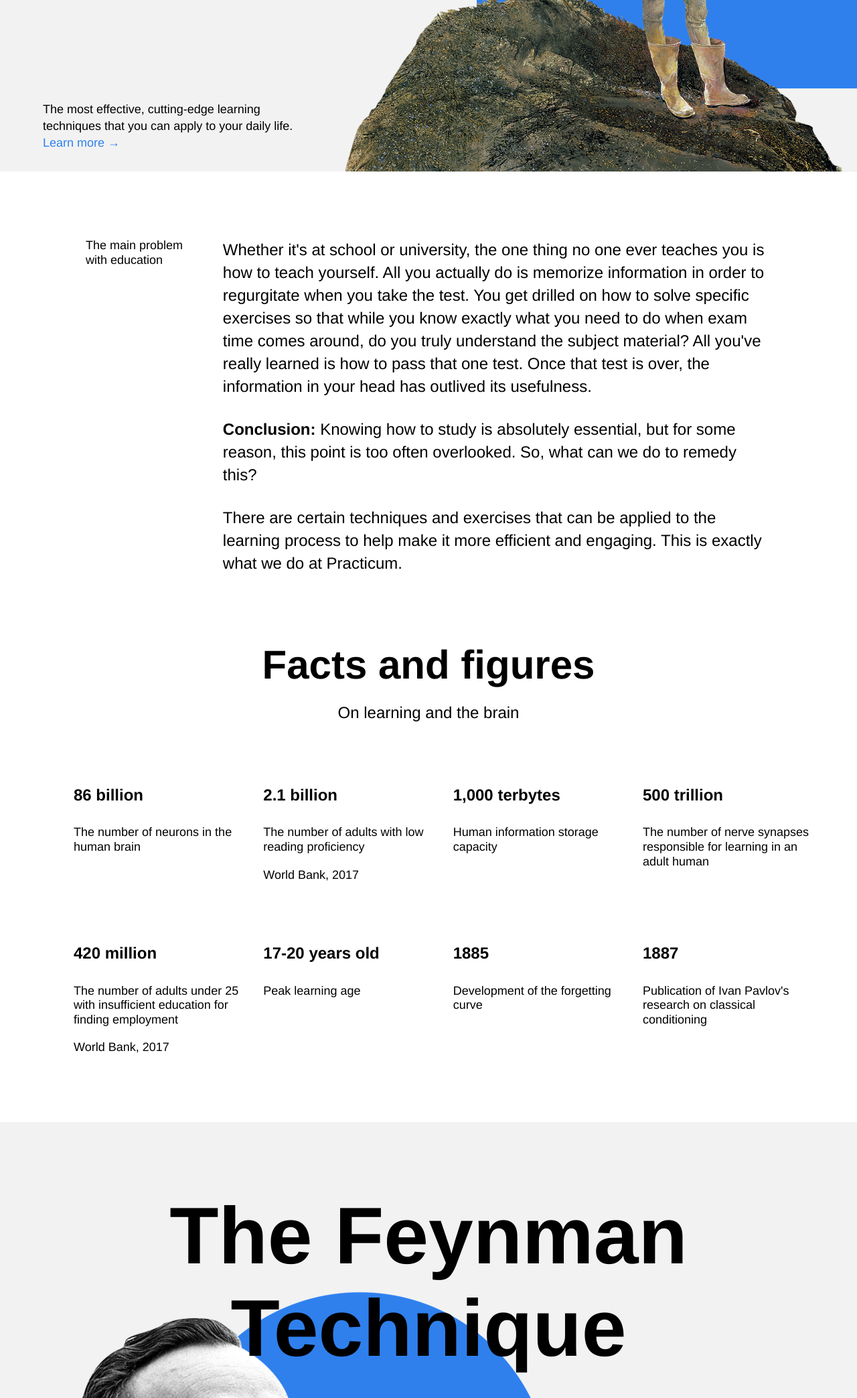
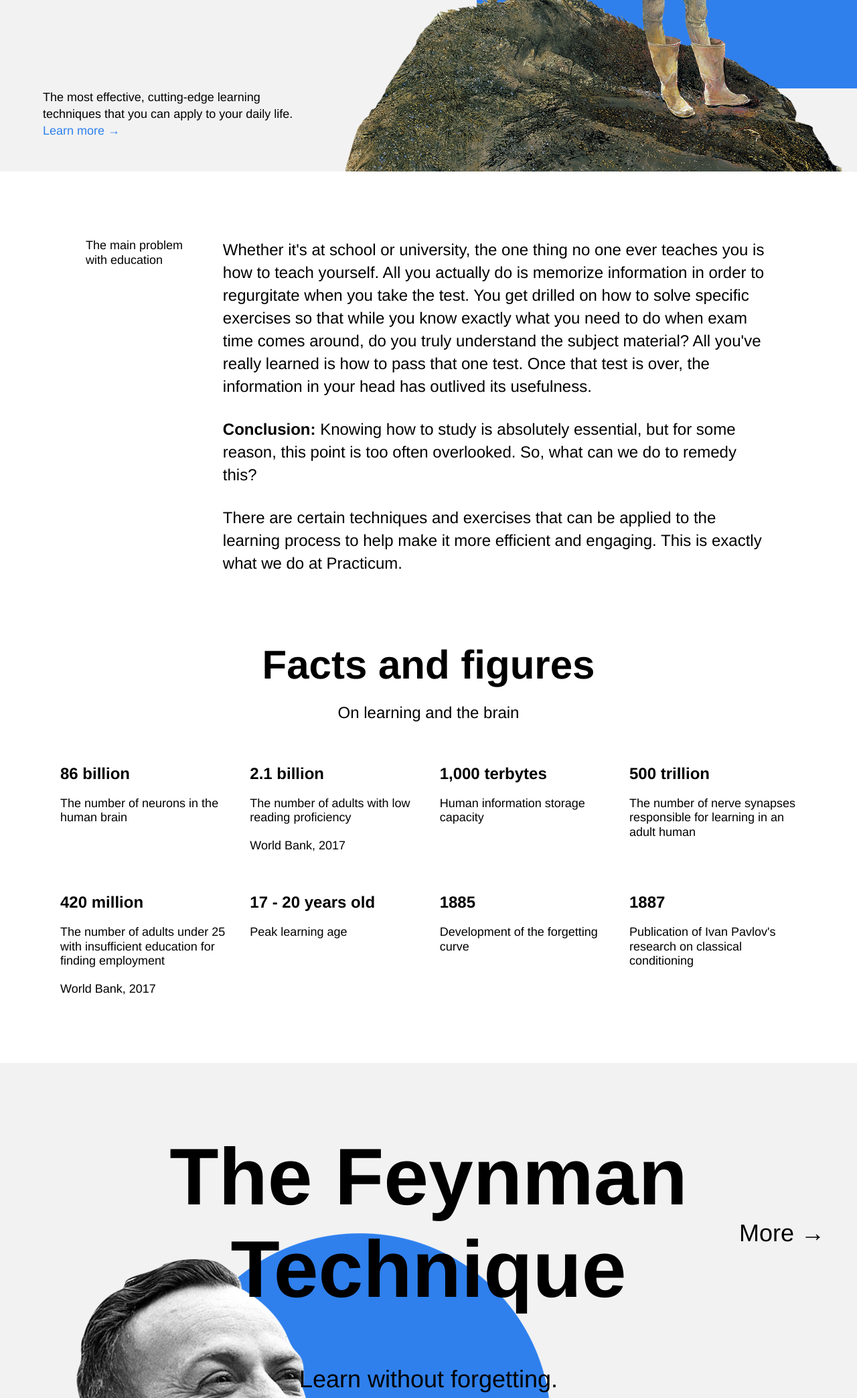
Before and after one commit to lindakovacs/web_project_1, a plain HTML site: page index.html in a window 1280 px wide. Shown: the part 500-2587 px from the top of the page at 67% size. Drawn offline with Linux system fonts and the light colour scheme.

Commit message:
Sprint2 Project1 - Rev2

```diff
--- a/index.html
+++ b/index.html
@@ -16,9 +16,9 @@
         <header class="header">
             <div class="logo logo_place_header"></div>
             <h1 class="header__title">Learning how to learn</h1>
-            <div class="header__subtitle">The most effective, cutting-edge learning techniques that you can apply to your daily life.
+            <p class="header__subtitle">The most effective, cutting-edge learning techniques that you can apply to your daily life.
                 <a class="header__link" href="#">Learn more &#x2192;</a>
-            </div>
+            </p>
                 <img class="header__main-illustration" src="/images/on_the_edge.png" alt="main illustration">
                 <div class="header__square-pic"></div>
         </header>
@@ -72,7 +72,7 @@
                         <p class="table__text">World Bank, 2017 </p>
                     </li>
                     <li class="table__cell">
-                        <h4 class="table__heading">17-20 years old</h4>
+                        <h4 class="table__heading">17 - 20 years old</h4>
                         <p class="table__text">Peak learning age </p>
                     </li>
                     <li class="table__cell">
@@ -83,13 +83,13 @@
                         <h4 class="table__heading">1887</h4>
                         <p class="table__text">Publication of Ivan Pavlov's research on classical conditioning </p>
                     </li>
-                </dulv>
+                </ul>
             </section>
 
             <section class="feynman" title="Feynman Portrait">
                 <h2 class="feynman__title">The&nbsp;Feynman Technique</h2>
                 <p class="feynman__subtitle">Learn without forgetting.</p>
-                <p><a class="feynman__link" href="#">More &#x2192;</a></p>
+                <a class="feynman__link" href="#">More &#x2192;</a>
             </section>
 
             <section class="kaufman">
--- a/styles/style.css
+++ b/styles/style.css
@@ -11,7 +11,6 @@
 
 /* Styles for the header section */
 .header {
-    /* border: 1px solid blue; */
     height: 100vh;
     min-height: 600px;
     max-height: 756px;
@@ -22,7 +21,6 @@
     background-color: #F2F2F2;
 }
 .logo {
-    /* border: 1px solid red; */
     width: 154px;
     height: 31px;
     position: absolute;
@@ -37,7 +35,6 @@
     left: 64px;
 }
 .header__title{
-    /* border: 1px solid red; */
     display: flex;
     justify-content: center;
     width: 730px;
@@ -48,7 +45,6 @@
     color: #000000;
 }
 .header__subtitle {
-    /* border: 1px solid red; */
     position: absolute;
     width: 388px;
     left: 64px;
@@ -62,7 +58,6 @@
     color: #2F80ED;
 }
 .header__main-illustration {
-    /* border: 1px solid red; */
     position: absolute;
     width: 765px;
     height: 608px;
@@ -74,7 +69,6 @@
 }
 /* here we have two examples of selectors in order to remind you how to set styles for elements */
 .header__square-pic {
-    /* border: 1px solid red; */
     height: 568px;
     width: 568px;
     position:absolute;
@@ -84,7 +78,6 @@
 }
 /* Styles for the description section */
 .description{
-    /* border: 1px solid blue; */
     display:flex;
     justify-content: center;
     margin: 100px auto;
@@ -96,7 +89,6 @@
     margin: 0 auto;
 }
 .two-columns__brief {
-    /* border: 1px solid red; */
     width: 175px;
     display: flex;
     line-height: 1.2;
@@ -104,7 +96,6 @@
     font-weight: normal;
 }
 .two-columns__main-text {
-    /* border: 1px solid red; */
     width: 80%;
     min-width: 784px;
 }
@@ -125,11 +116,9 @@
 }
 /* Styles for the digits section */
 .digits{
-    /* border: 1px solid blue; */
     margin: 100px auto;
 }
 .section-title{
-    /* border: 1px solid red; */
     line-height: 69px;
     font-size: 60px;
     font-weight: bold;
@@ -138,7 +127,6 @@
     margin: 0 auto 20px auto;
 }
 .section-subtitle{
-    /* border: 1px solid red; */
     line-height: 34px;
     font-size: 24px;
     font-weight: normal;
@@ -147,16 +135,15 @@
     margin: 0 auto;
 }
 .table{
-    /* border: 1px solid blue; */
     width: 1100px;
     display: flex;
     flex-wrap: wrap;
     margin: 0 auto;
     justify-content: space-between;
     list-style: none;
+    padding: 0;
 }
 .table__cell{
-    /* border: 1px solid red; */
     width: 250px;
     margin-top: 60px;
 }
@@ -164,6 +151,7 @@
     line-height: 1.15;
     font-size: 24px;
     font-weight: bold;
+    margin: 0;
 }
 .table__text{
     margin: 20px auto 0 auto;
@@ -173,7 +161,6 @@
 }
 /* Styles for the feynman section */
 .feynman {
-    /* border: 1px solid blue; */
     background: url("../images/feynman.png") left bottom;
     background-repeat: no-repeat;
     height: 790px;
@@ -215,7 +202,6 @@
 
 /* Styles for the kaufman section */
 .kaufman{
-    /* border: 1px solid blue; */
     background-color:#1F1F1F;
     color: white;
     overflow: hidden;
@@ -230,7 +216,6 @@
     margin-top: 80px;
 }
 .section-title_theme_dark{
-    /* border: 1px solid red; */
     margin: 90px auto;
     width: 60%;
     text-align: center;
@@ -239,13 +224,13 @@
     font-weight: bold;
  }
  .section-subtitle_theme_dark{
-    /* border: 1px solid red; */
     width: 60%;
     margin: 20px auto 0 auto;
     text-align: center;
     line-height: 34px;
     font-size: 24px;
     font-weight: normal;
+    margin-bottom: 0;
  }
  .table_theme_dark{
     width: 1100px;
@@ -284,14 +269,12 @@
 
 /* Styles for the footer section */
 .footer{
-    /* border: 1px solid blue; */
     min-height: 350px;
     background-color: #1F1F1F;
     color:#F2F2F2;
     display: flex;
 }
 .footer__columns{
-    /* border: 1px solid red; */
     width: 90%;
     margin: 60px auto 40px auto;
     display: flex;
@@ -303,10 +286,8 @@
     width: 183px;
     height: 35px;
     flex-basis: 711px;
-
 }
 .footer__column-links{
-    /* border: 1px solid blue; */
     list-style-type: none;
     margin: 20px 0 16px 0;
     padding-left: 0;
@@ -315,7 +296,6 @@
     font-weight: normal;
 }
 .footer__column-heading{
-    /* border: 1px solid blue; */
     line-height: 45px;
     font-size: 18px;
     font-weight: bold;
@@ -328,11 +308,9 @@
     margin: 0;
 }
 .footer__column_content_copyright{
-    /* border: 1px solid blue; */
     flex-basis: 711px;
 }
 .footer__author{
-    /* border: 1px solid red; */
     position: absolute;
     margin: 18px 0;
     bottom: 0;
```
